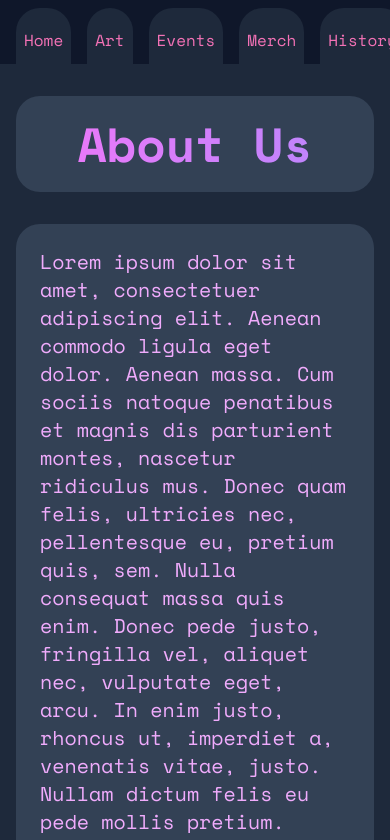
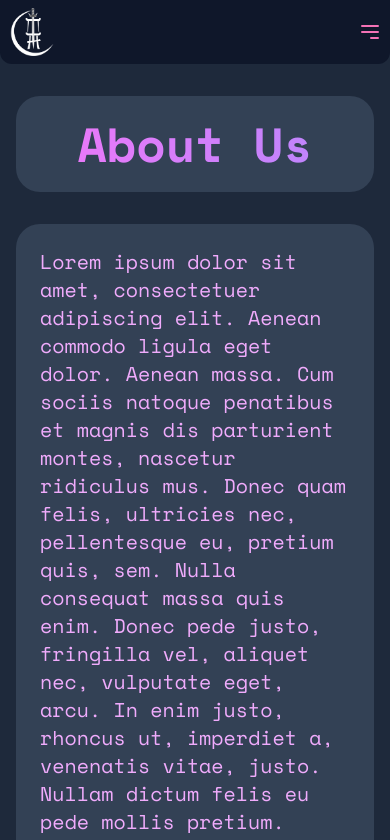
Before and after one commit to Kirit0me/MAC_website, a React (Vite) app: page /about in a window 390 px wide. Shown: the top 840 px of the page. Built offline with nearby package versions, Linux system fonts and the light colour scheme.

Commit message:
sexier navbar

```diff
--- a/src/AbousUs.jsx
+++ b/src/AbousUs.jsx
@@ -4,6 +4,7 @@ function AboutUs() {
     return(
         <div class="h-screen snap-center flex-col">
             <Navigation_Bar />
+            <div class="pt-16">
             <h1 class ="text-center p-4 pt-8 text-5xl rounded-3xl">
                 <div class="bg-slate-700 rounded-3xl p-6 ">
                 <span class="bg-clip-text font-semibold text-transparent bg-gradient-to-r from-fuchsia-400 to-purple-400">About Us</span>
@@ -16,6 +17,7 @@ function AboutUs() {
                     </p>
                 </div>
             </div>
+            </div>
         </div>
     )
 }
--- a/src/Artwork.jsx
+++ b/src/Artwork.jsx
@@ -12,6 +12,7 @@ function Artwork() {
     return (
         <div>
             <Navigation_Bar />
+            <div class="pt-16">
             <h1 class="text-6xl text-center p-6 text-white">Artworks</h1>
             <div class="flex flex-row flex-wrap justify-evenly">
                 {artworks.map(({ id, artwork }, index) => (
@@ -29,6 +30,7 @@ function Artwork() {
                     </motion.div>
                 ))}
             </div>
+            </div>
         </div>
     )
 }
--- a/src/Events.jsx
+++ b/src/Events.jsx
@@ -6,6 +6,7 @@ function Events() {
     return (
         <div>
             <Navigation_Bar />
+            <div class="pt-16">
             <h1 class="text-6xl text-center p-6 text-white">2024 Events</h1>
             <motion.div
                     variants={{ offscreen: {
@@ -19,7 +20,7 @@ function Events() {
                       }}
                     initial="offscreen"
                     whileInView="onscreen"
-                    transition={{duration: 0.5, delay: 0.25, type: "spring"}} class="h-screen">
+                    transition={{duration: 0.5, delay: 0.25, type: "spring"}} class="">
                 <h1 class="text-3xl font-semibold p-6 pl-24"><span class="bg-clip-text text-transparent bg-gradient-to-r from-pink-500 to-purple-400">Shonen Fest</span></h1>
                 <div class="p-4 grid grid-cols-1 gap-4 md:grid-cols-2 text-white">
                     <div className = "hiddenl" class="p-6 bg-slate-700 rounded-3xl">
@@ -53,7 +54,7 @@ function Events() {
                       }}
                     initial="offscreen"
                     whileInView="onscreen"
-                    transition={{duration: 0.5, delay: 0.25, type: "spring"}} class="h-screen">
+                    transition={{duration: 0.5, delay: 0.25, type: "spring"}} class="">
                 <h1 class="text-3xl font-semibold p-6 pl-24"><span class="bg-clip-text text-transparent bg-gradient-to-r from-pink-500 to-purple-400">Maid Cafe</span></h1>
                 <div class="p-4 grid grid-cols-1 gap-4 md:grid-cols-2 text-white">
                     <div className = "hiddenl" class="p-6 bg-slate-700 rounded-3xl">
@@ -87,7 +88,7 @@ function Events() {
                       }}
                     initial="offscreen"
                     whileInView="onscreen"
-                    transition={{duration: 0.5, delay: 0.25, type: "spring"}} class="h-screen">
+                    transition={{duration: 0.5, delay: 0.25, type: "spring"}} class="">
                 <h1 class="text-3xl font-semibold p-6 pl-24"><span class="bg-clip-text text-transparent bg-gradient-to-r from-pink-500 to-purple-400">Animania</span></h1>
                 <div class="p-4 grid grid-cols-1 gap-4 md:grid-cols-2 text-white">
                     <div class="p-6 bg-slate-700 rounded-3xl">
@@ -109,6 +110,7 @@ function Events() {
                     </div>
                 </div>
             </motion.div>
+            </div>
         </div>
     )
 }
--- a/src/History.jsx
+++ b/src/History.jsx
@@ -12,8 +12,10 @@ function History() {
     return (
         <div>
             <Navigation_Bar/>
+            <div class="pt-16">
             <h1 class="text-6xl text-center p-6 text-white">History</h1>
             <DisplayMembers list_of_mems={Members_2015} />
+            </div>
         </div>
     )
 }
--- a/src/MainPage.jsx
+++ b/src/MainPage.jsx
@@ -50,6 +50,7 @@ function MainPage() {
         { label: 'Artworks', path: '/artwork' },
         { label: 'Merch', path: '/merch' },
         { label: 'History', path: '/history' },
+        { label: 'Stuff', path: '/shitposting' }
       ];
     return (
         <div class="relative h-screen">
--- a/src/Merch.jsx
+++ b/src/Merch.jsx
@@ -4,7 +4,9 @@ function Merch() {
     return (
         <div>
             <Navigation_Bar />
-            Merch
+            <div class="pt-16">
+                Merch
+            </div>
         </div>
     )
 }
--- /dev/null
+++ b/src/ShitPosting.jsx
@@ -0,0 +1,16 @@
+import Navigation_Bar from './navigation_bar';
+import shouk from './img/shoukaku.jpg';
+import {motion} from "framer-motion";
+
+function ShitPosting() {
+    return (
+        <div>
+            <Navigation_Bar />
+            <div class="pt-16">
+
+            </div>
+        </div>
+    )
+}
+
+export default ShitPosting
--- a/src/main.jsx
+++ b/src/main.jsx
@@ -11,6 +11,7 @@ import Events from './Events'
 import Artwork from './Artwork'
 import History from './History'
 import Merch from './Merch';
+import ShitPosting from './ShitPosting';
 
 const router = createBrowserRouter([
   {
@@ -36,6 +37,10 @@ const router = createBrowserRouter([
   {
     path: "/merch",
     element: <Merch />,
+  },
+  {
+    path: "/shitposting",
+    element: <ShitPosting />,
   }
 ]);
 
--- a/src/navigation_bar.jsx
+++ b/src/navigation_bar.jsx
@@ -1,28 +1,74 @@
-import { Link } from "react-router-dom"
+import { useState } from "react";
+import { Link } from "react-router-dom";
 
 function Navigation_Bar() {
+  const [menuVisible, setMenuVisible] = useState(false);
+
   const navItems = [
     { label: 'Home', path: '/' },
+    { label: 'About', path: '/about' },
     { label: 'Art', path: '/artwork' },
     { label: 'Events', path: '/events' },
     { label: 'Merch', path: '/merch' },
     { label: 'History', path: '/history' },
+    { label: 'Stuff', path: '/shitposting' }
   ];
+
+  const toggleMenu = () => {
+    setMenuVisible(!menuVisible);
+  };
+
   return (
-        <div class=" bg-slate-900 h-16 flex flex-row justify-between">
-            <div class="p-2 "><img src="/mac.png" class="h-12 w-12"></img></div>
-            <div className="flex justify-center space-x-4 pt-2">
+    <div className="bg-slate-900 h-16 flex justify-between items-center fixed top-0 right-0 w-full z-50 rounded-b-xl">
+      <div className="p-2">
+        <img src="/mac.png" className="h-12 w-12" alt="Logo" />
+      </div>
+      <div className="hidden md:flex space-x-4 p-2">
         {navItems.map((item, index) => (
-                    <div key={index} class="bg-slate-800 rounded-t-3xl text-pink-400">
-                        <div className="p-2 text-center pt-5 md:w-24 w-18">
-                            <Link to={item.path}>{item.label}</Link>
+          <div key={index} className="bg-slate-800 rounded-3xl text-pink-400">
+            <div className="p-4 w-28">
+              <Link to={item.path}>
+                <h1 class="text-center">{item.label}</h1>
+            </Link>
             </div>
           </div>
         ))}
       </div>
-            <span></span>
+      <div className="md:hidden flex justify-between p-2">
+        <button onClick={toggleMenu}>
+          <svg
+            xmlns="http://www.w3.org/2000/svg"
+            className="h-6 w-6 text-pink-400"
+            fill="none"
+            viewBox="0 0 24 24"
+            stroke="currentColor"
+          >
+            <path
+              strokeLinecap="round"
+              strokeLinejoin="round"
+              strokeWidth="2"
+              d="M4 6h16M4 12h16m-7 6h7"
+            />
+          </svg>
+        </button>
       </div>
-    )
+      {menuVisible && (
+  <div className="md:hidden fixed top-16 right-0 bg-slate-900 w-full z-50 rounded-b-xl">
+    <div className="flex flex-col space-y-2 pt-2 p-2 rounded-xl">
+      {navItems.map((item, index) => (
+        <div key={index} className="bg-slate-800 rounded-3xl text-pink-400">
+          <div className="p-2 text-center pt-5 w-full">
+            <Link to={item.path} onClick={toggleMenu}>
+              <h1 class="text-center">{item.label}</h1>
+            </Link>
+          </div>
+        </div>
+      ))}
+    </div>
+  </div>
+)}
+    </div>
+  );
 }
 
-export default Navigation_Bar
+export default Navigation_Bar;
```
Lines whose indentation alone changed are shown as unchanged.
